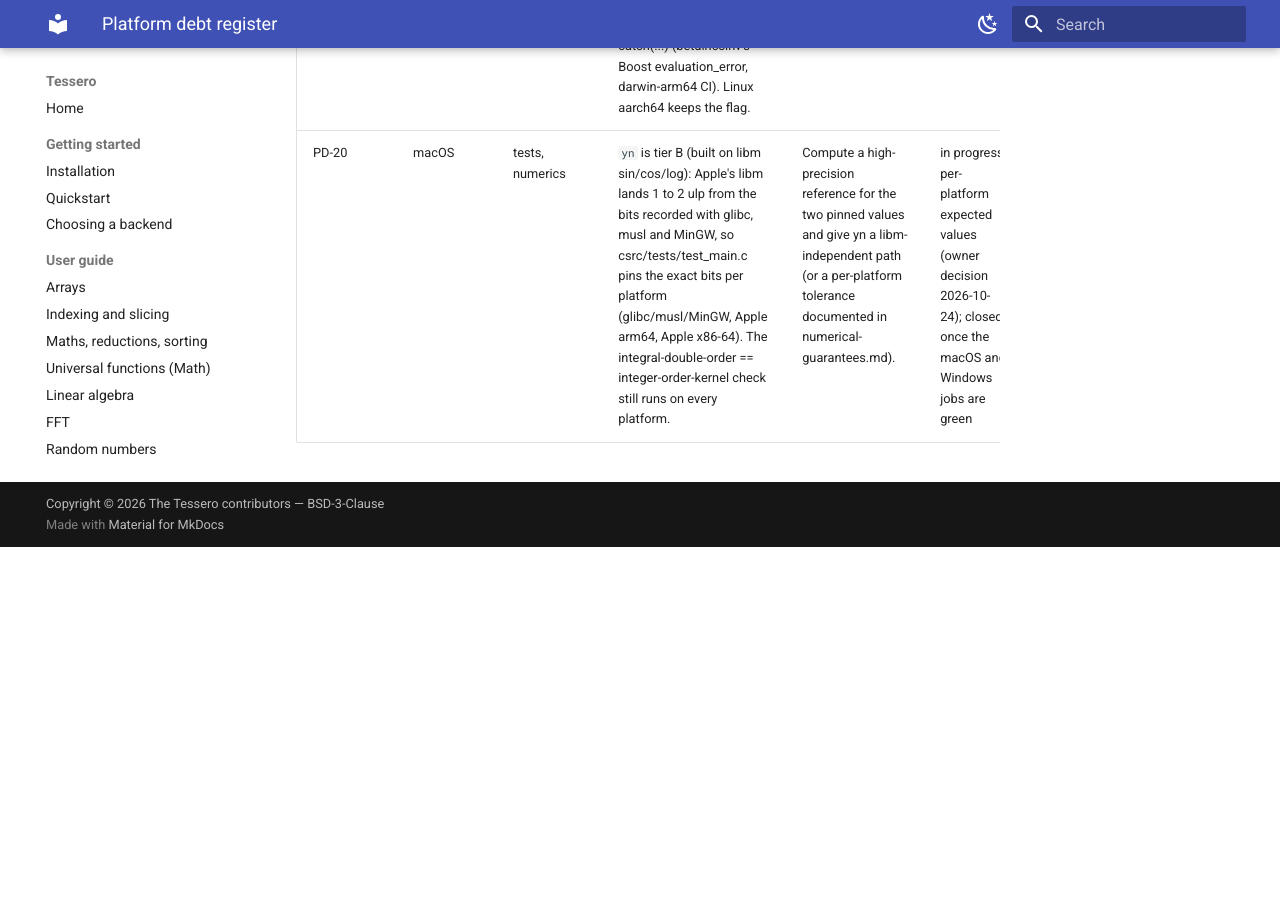
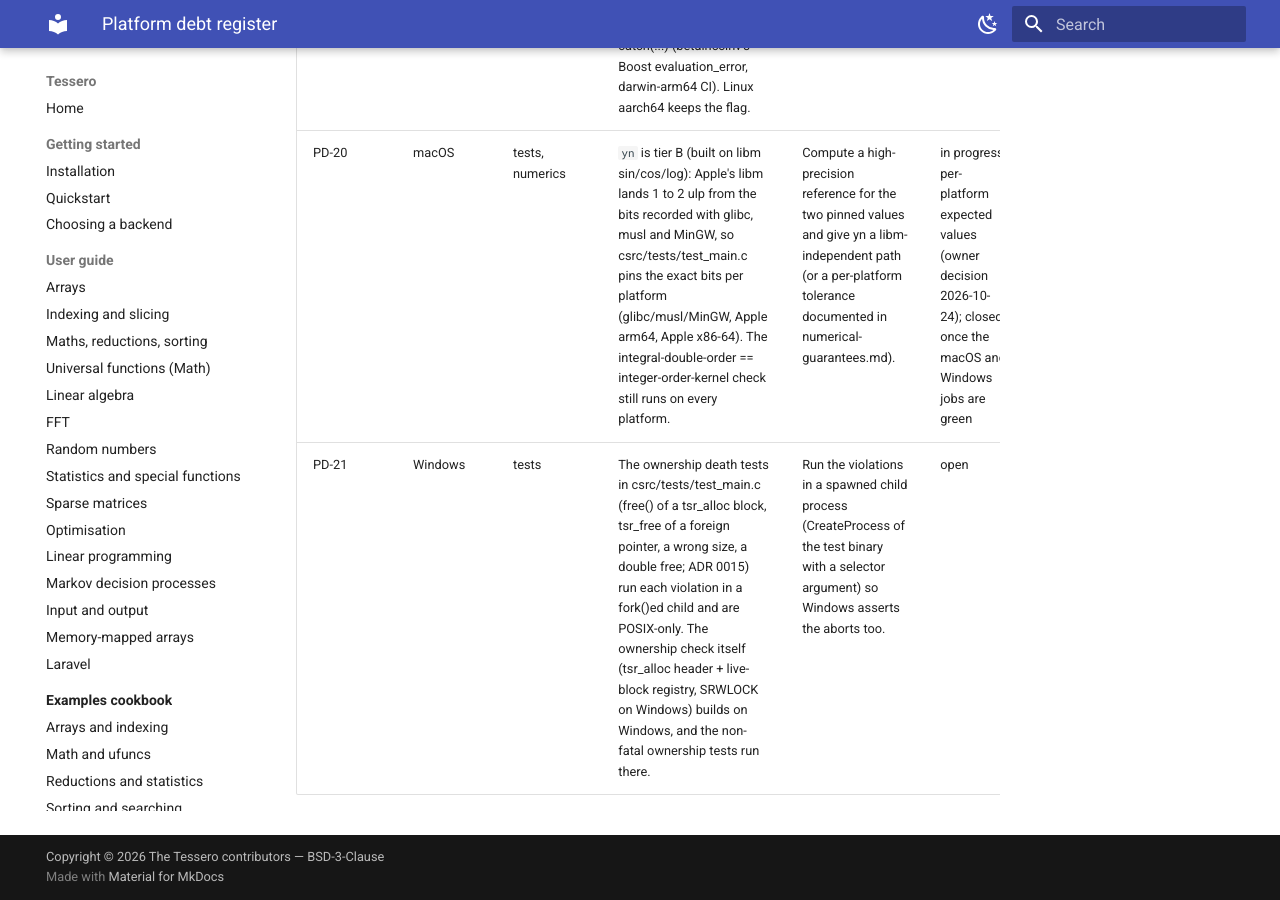
Before and after one commit to DMJ-CV-91913/tessero, an MkDocs documentation site: the page built from docs/project/platform-debt.md, in a window 1280 px wide and 900 px high, scrolled down 4972 px. Built offline with MkDocs 1.6.1 and Material for MkDocs 9.7.7, drawn with Linux system fonts in a browser that asks for light colours; before the commit the page ends 5519 px from its top, so only the background shows below that.

Commit message:
Baseline commit for Beta Version of the Tessero Project; Authored by Douglas Johnson and Co-Authored using Claude's Opus 4.8LLM, October 4th, 2026, and subsequent commit using Opus 5.5LLM, October 24th, 2026.
Co-Authored-By: Claude Opus 5.5 <noreply@anthropic.com>

```diff
--- a/docs/project/platform-debt.md
+++ b/docs/project/platform-debt.md
@@ -29,3 +29,4 @@ Status values: open, in progress, closed.
 | PD-18 | Windows | runtime | The cdef loader puts tessero.dll's directory on the DLL search path while it loads, so the bundled OpenBLAS / MinGW runtime DLLs resolve (`Library::cdefBesideItsDlls`). The opcache.preload path (`resources/preload.php`, `FFI::load`) does not, so a preloaded Windows setup needs those DLLs on PATH. | Apply the same DLL-directory step in preload.php, or document PATH for Windows preload. | open |
 | PD-19 | macOS | build, hardening | `-mbranch-protection=standard` is not applied on macOS (csrc/Makefile, ext/config.m4): Apple's arm64 (non-arm64e) unwinder does not follow the pac-ret unwind state, so a C++ exception could not unwind through instrumented frames and reached terminate under a catch(...) (betainccinv's Boost evaluation_error, darwin-arm64 CI). Linux aarch64 keeps the flag. | Re-enable when building arm64e or once Apple's unwinder handles pac-ret for arm64; the CI darwin-arm64 C suite exercises the Boost exception path and would show a regression. | open |
 | PD-20 | macOS | tests, numerics | `yn` is tier B (built on libm sin/cos/log): Apple's libm lands 1 to 2 ulp from the bits recorded with glibc, musl and MinGW, so csrc/tests/test_main.c pins the exact bits per platform (glibc/musl/MinGW, Apple arm64, Apple x86-64). The integral-double-order == integer-order-kernel check still runs on every platform. | Compute a high-precision reference for the two pinned values and give yn a libm-independent path (or a per-platform tolerance documented in numerical-guarantees.md). | in progress: per-platform expected values (owner decision 2026-10-24); closed once the macOS and Windows jobs are green |
+| PD-21 | Windows | tests | The ownership death tests in csrc/tests/test_main.c (free() of a tsr_alloc block, tsr_free of a foreign pointer, a wrong size, a double free; ADR 0015) run each violation in a fork()ed child and are POSIX-only. The ownership check itself (tsr_alloc header + live-block registry, SRWLOCK on Windows) builds on Windows, and the non-fatal ownership tests run there. | Run the violations in a spawned child process (CreateProcess of the test binary with a selector argument) so Windows asserts the aborts too. | open |
```
